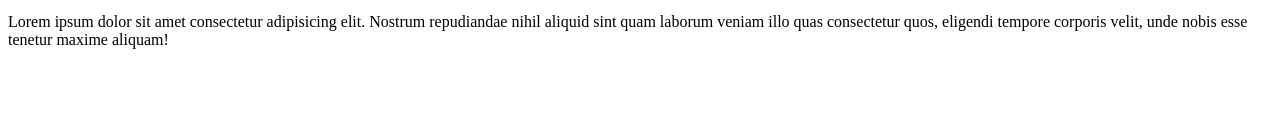
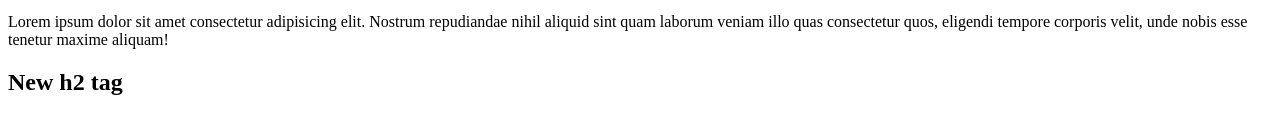
Before and after one commit to Abdulboriy02/Github-Tutorial, a plain HTML site: page index.html in a window 1280 px wide. Shown: the part 276-410 px from the top of the page. Drawn offline with Linux system fonts and the light colour scheme.

Commit message:
add new h2 tag

```diff
--- a/index.html
+++ b/index.html
@@ -22,6 +22,7 @@
       quos, eligendi tempore corporis velit, unde nobis esse tenetur maxime
       aliquam!
     </p>
+    <h2>New h2 tag</h2>
     <!-- 1 - qadam: Git init -->
     <!-- Githubda 3 xil status bor:
           1-holat: git stattus;
```
